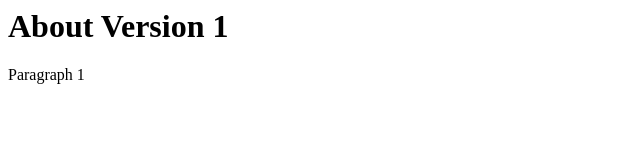
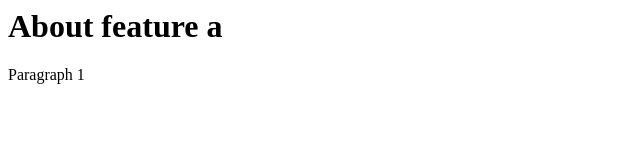
Before and after one commit to chrismrgn/git-flow-test, a plain HTML site: page about/index.html in a window 1280 px wide. Shown: the full height of the page, 0-640 px from the left. Drawn offline with Linux system fonts and the light colour scheme.

Commit message:
finished feature a

```diff
--- a/about/index.html
+++ b/about/index.html
@@ -2,7 +2,7 @@
 	<head>
 	</head>
 	<body>
-		<h1>About Version 1</h1>
+		<h1>About feature a</h1>
 		<p>Paragraph 1</p>
 	</body>
 </html>
```
Also changed, not shown: feature a/index.html (added, +8 -0 lines).
